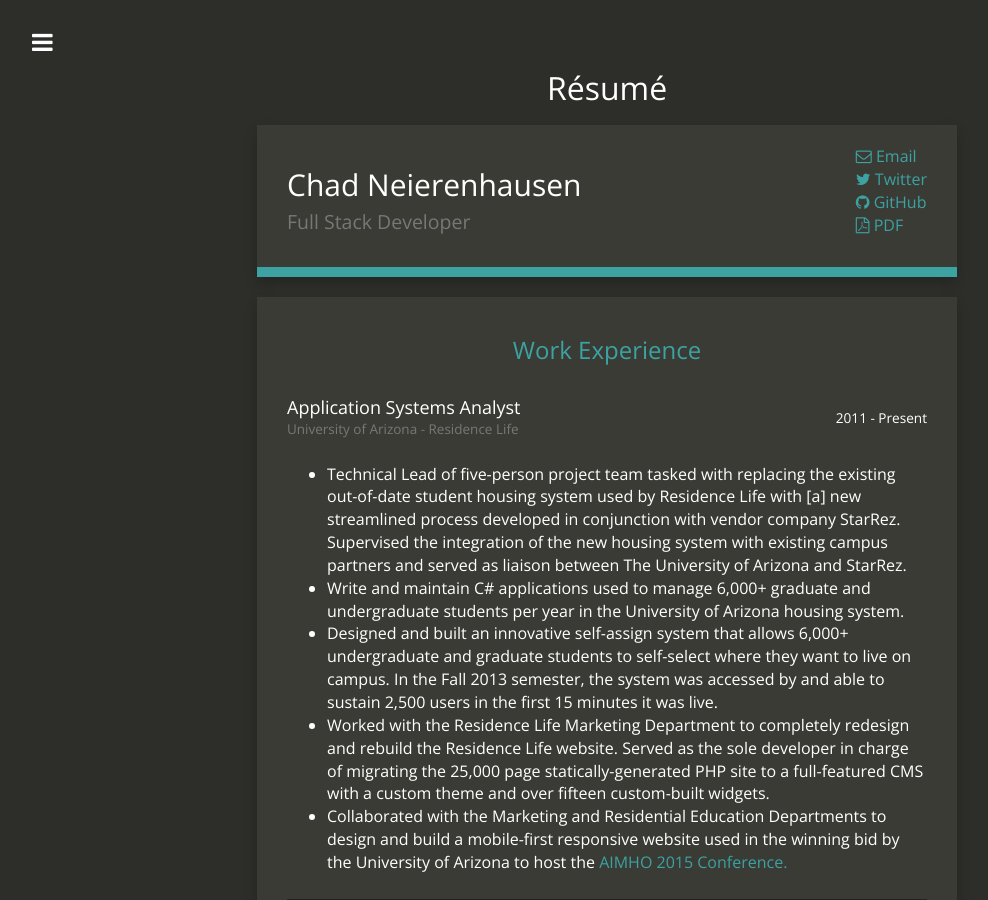
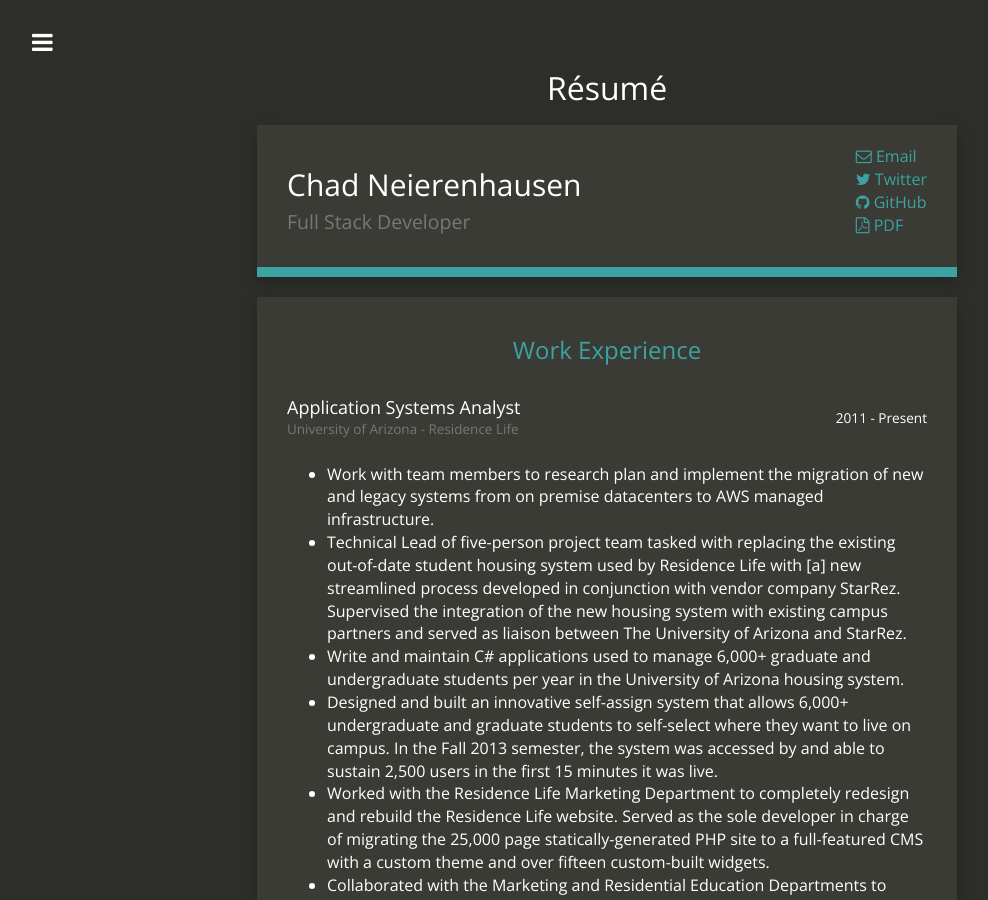
Before and after one commit to cnieren/Blog, a Jekyll site: the page built from resume.html, in a window 1280 px wide and 900 px high. Shown: the whole window, without its empty margins (18-1006 px from the left). Built offline with Jekyll 4.4.1, drawn with Linux system fonts in a browser that asks for light colours; nearby versions of some CDN libraries.

Commit message:
Update Resume

```diff
--- a/resume.html
+++ b/resume.html
@@ -26,6 +26,7 @@ resume: /assets/Chad_Nierenhausen_Resume_2015.pdf
                     <span class="small">2011 - Present</span>
                 </div>
                 <ul>
+                    <li>Work with team members to research plan and implement the migration of new and legacy systems from on premise datacenters to AWS managed infrastructure.</li>
                     <li>Technical Lead of five-person project team tasked with replacing the existing out-of-date student housing system used by Residence Life with [a] new streamlined process developed in conjunction with vendor company StarRez. Supervised the integration of the new housing system with existing campus partners and served as liaison between The University of Arizona and StarRez.</li>
                     <li>Write and maintain C# applications used to manage 6,000+ graduate and undergraduate students per year in the University of Arizona housing system.</li>
                     <li>Designed and built an innovative self-assign system that allows 6,000+ undergraduate and graduate students to self-select where they want to live on campus. In the Fall 2013 semester, the system was accessed by and able to sustain 2,500 users in the first 15 minutes it was live.</li>
```
Also changed, not shown: 1 other file.
